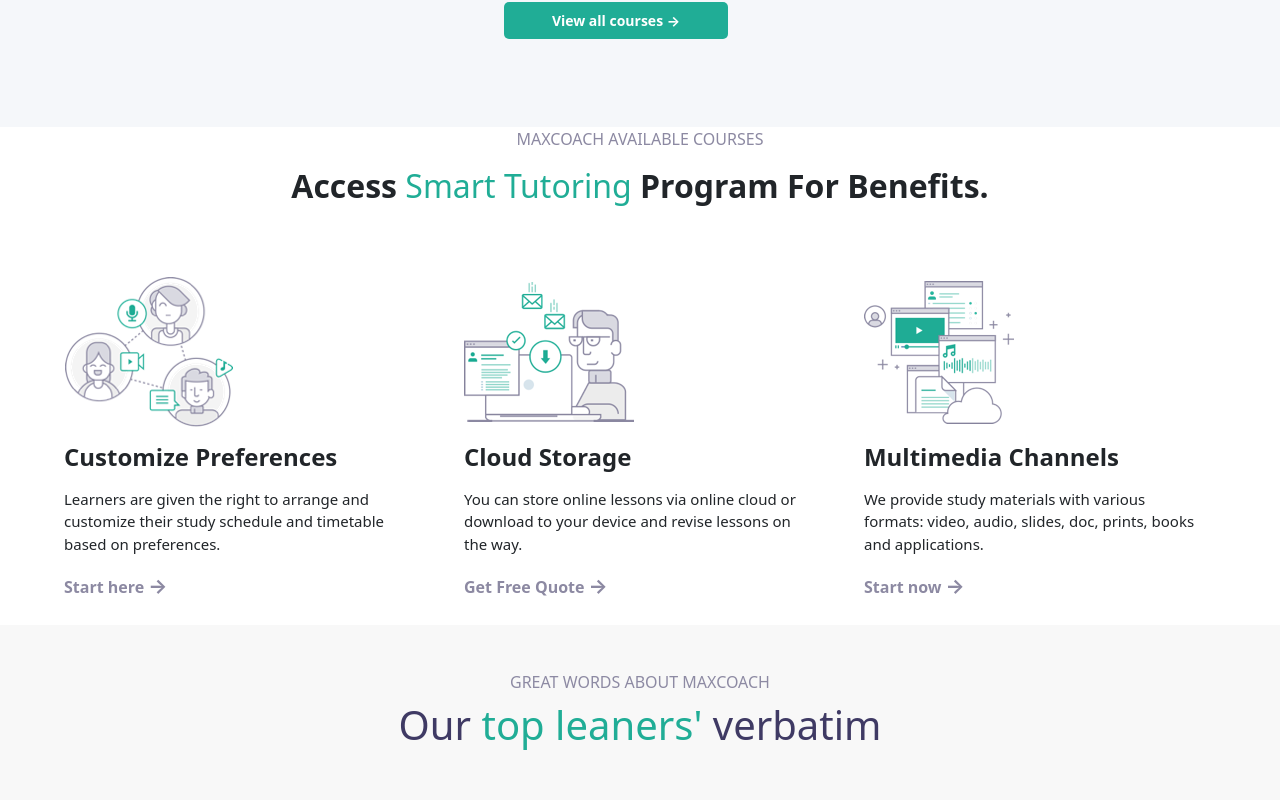
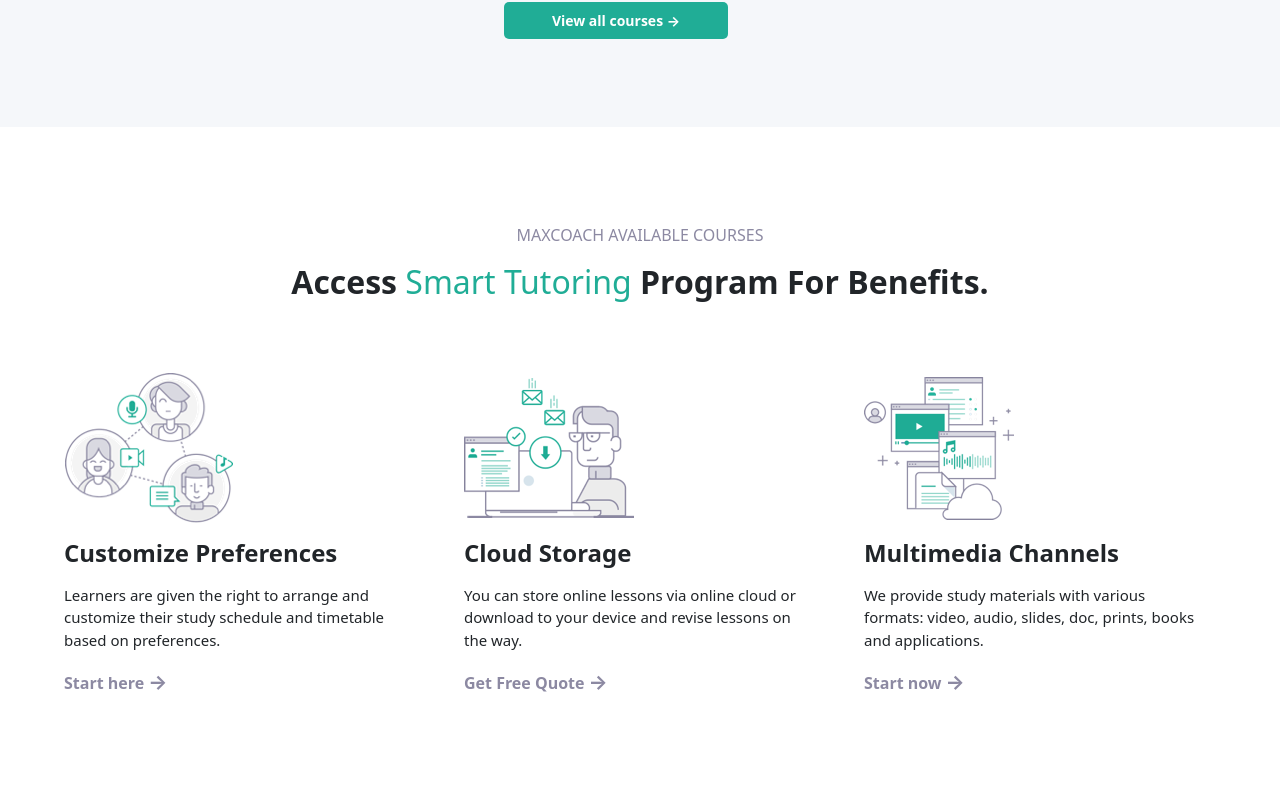
Before and after one commit to GencoMattia/proj-html-vuejs, a Vue app: page / in a window 1280 px wide. Shown: the part 1020-1820 px from the top of the page. Built offline with nearby package versions, Linux system fonts and the light colour scheme.

Commit message:
aggiunto padding alla section benefits e cambiato il font weight del titolo in verde, aggiunto mixin uppercase nella section top leaners

```diff
--- a/src/components/MainBenefits.vue
+++ b/src/components/MainBenefits.vue
@@ -62,6 +62,10 @@ export default {
 <style lang="scss" scoped>
 @use '../styles/partials/mixins' as *;
 
+section {
+    padding: 6rem 0;
+}
+
 div>p:first-child{
     @include uppercase-text();
     color: #8c89a2;
@@ -72,7 +76,7 @@ h2{
 
         span{
             color: #20ad96;
-            font-weight: 400;
+            font-weight: 200;
         }
 }
 
--- a/src/components/MainTopLearners.vue
+++ b/src/components/MainTopLearners.vue
@@ -84,7 +84,7 @@ export default {
     <section class="introduction d-flex justify-content-center">
         <div class="title">
             <h6 class="center color-grey">
-                GREAT WORDS ABOUT MAXCOACH
+                great words about maxcoach
             </h6>
             <h1>
                 Our <span class="color-green weight">top leaners'</span> verbatim
@@ -152,7 +152,10 @@ export default {
 
 
 
+
+
     .color-grey {
+        @include uppercase-text();
         color: #8d8aa3;
         font-weight: 300;
     }
```
